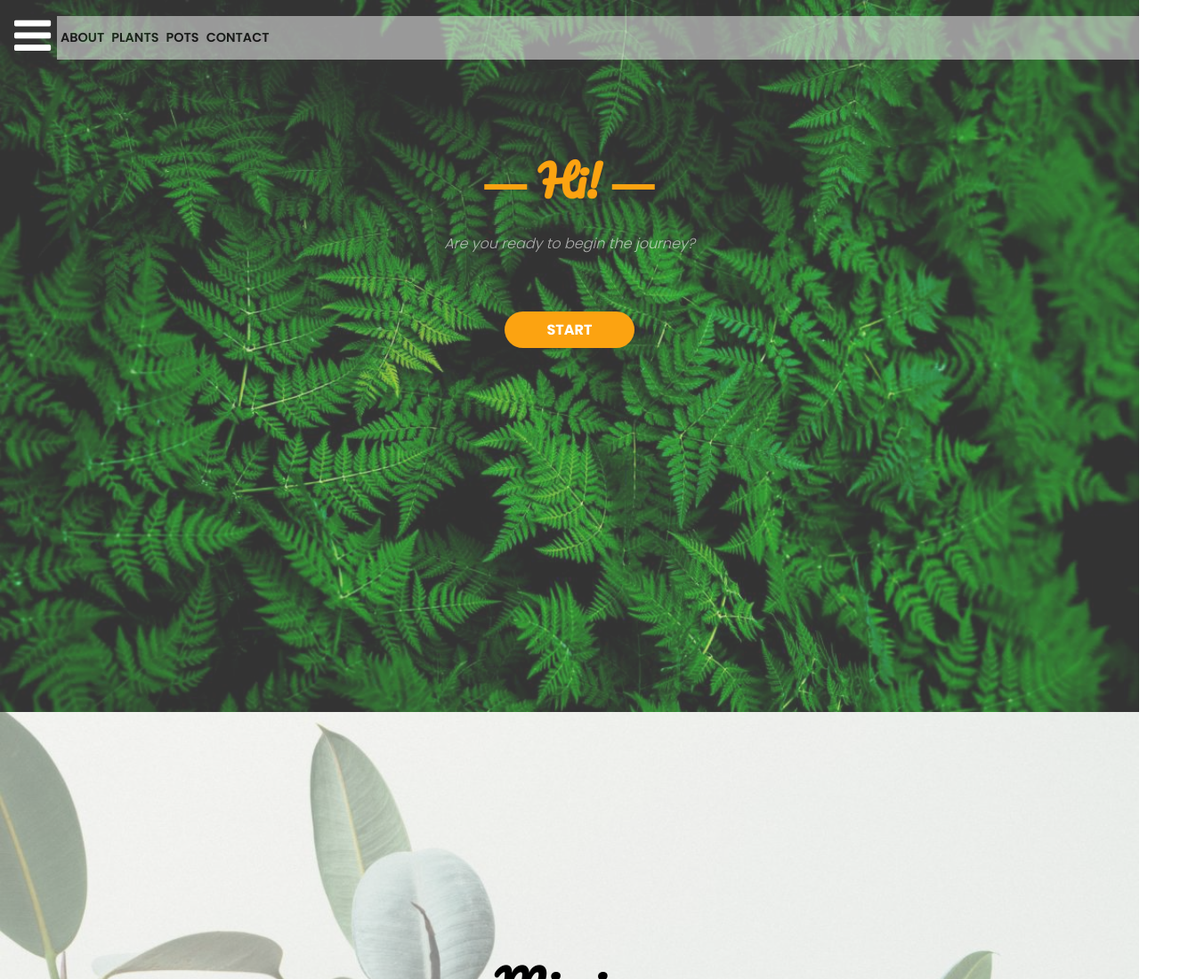
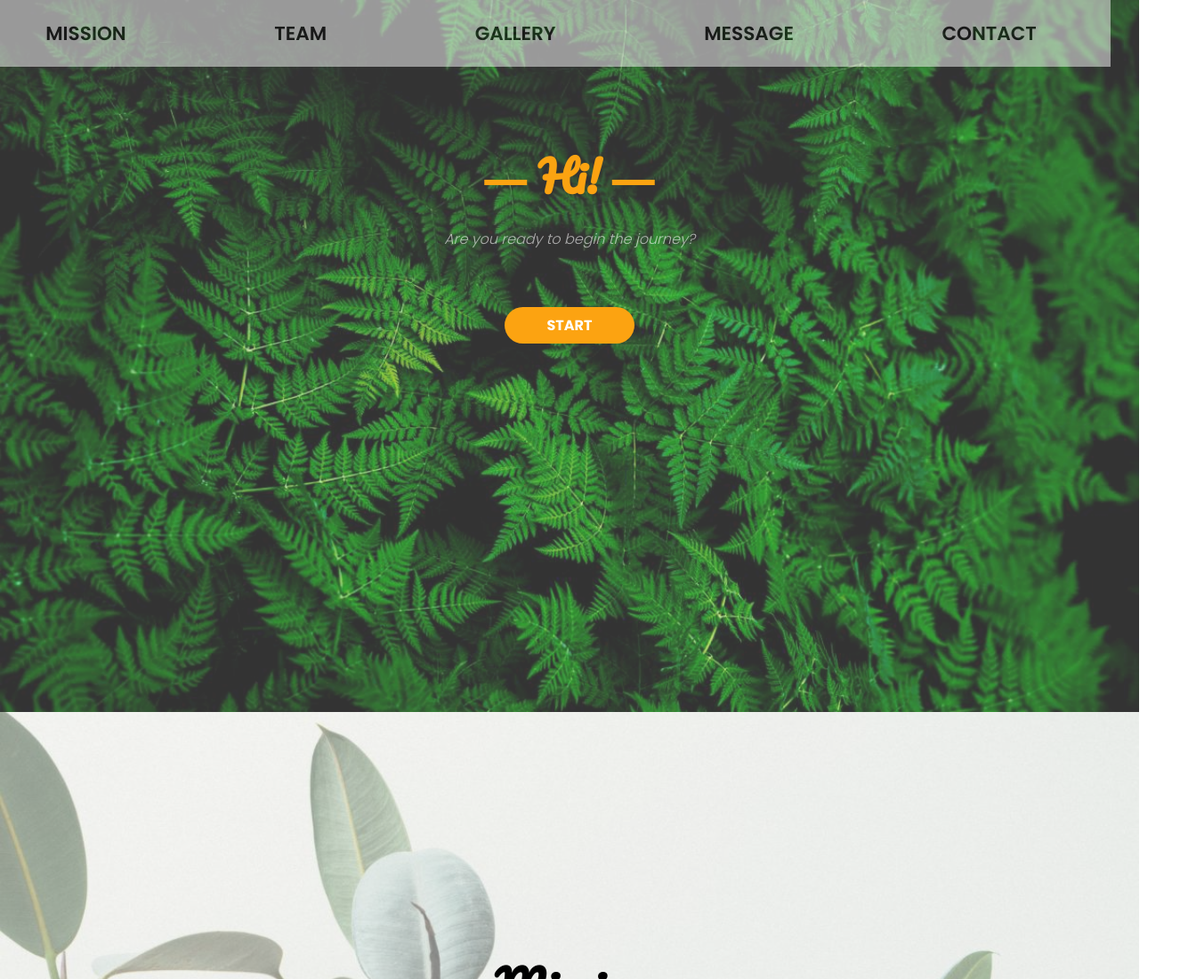
Before and after one commit to vikontrimaite/plantera-design, a plain HTML site: page index.html in a window 1280 px wide. Shown: the top 1100 px of the page at 89% size, 1344 px wide, since content can reach past the window. Drawn offline with Linux system fonts and the light colour scheme.

Commit message:
update menu

```diff
--- a/css/style.css
+++ b/css/style.css
@@ -94,19 +94,27 @@ header {
 .dropdown {
     position: relative;
     display: flex;
+    /* justify-content: space-between; */
     /* flex-direction: row; */
     /* width: 100wh; */
   }
 
 .dropdown-content {
     display: none;
+    /* display: flex; */
+    /* justify-content: space-between; */
     position: absolute;
     top: 1.1rem;
     left: 4rem;
+    /* padding: .2rem; */
+    /* font-size: .5rem; */
     /* left: 50px; */
     /* min-width: 100vw; */
-    width: 100vw;
-    z-index: 1;
+    /* width: 100vw; */
+    /* min-width: 81%; */
+    width: calc(100vw - 5.5rem);
+    max-width: 768px;
+    /* z-index: 1; */
     overflow: hidden;
     background-color: white;
     /* border-radius: .5rem; */
@@ -118,23 +126,24 @@ header {
     /* justify-content: space-between; */
     text-decoration: none;
     color: black;
-    font-size: .9rem;
-    line-height: 1.5rem;
+    font-size: .6rem;
+    /* line-height: 1.5rem; */
     text-transform: uppercase;
     font-weight: 600;
-    padding: .8rem .25rem .8rem .25rem;
+    padding: .8rem .2rem;
     /* text-align: center; */
 
     /* text-align: right; */
 }
 
 .dropdown-content a:hover {
-    background-color: #fca311;;
+    border-bottom: solid 2px black;
 }
 
 .dropdown:hover .dropdown-content {
     display: flex;
     flex-direction: row;
+    justify-content: space-between;
 }
 
 /* HERO TEXT */
@@ -392,7 +401,7 @@ header {
 
 .plant-name {
     position: absolute;
-    bottom: -1rem;
+    bottom: 0;
     text-align: center;
     background-color: white;
     opacity: 0.3;
@@ -662,3 +671,47 @@ textarea:focus {
     font-style: italic;
     font-size: .7rem;
 }
+
+@media only screen and (min-width : 768px) {
+    /* SHOW FULL MENU WITHOUT DROPDOWN */
+    .fa-bars::before {
+        display: none;
+    }
+
+    .dropdown-content  {
+        display: flex;
+        justify-content: space-between;
+        position: relative;
+        top: 0;
+        left: -2em;
+        padding: .5rem 5rem;
+        min-width: 100%;
+        /* opacity: 1; */
+        /* background-color: transparent; */
+        color: white;
+        /* text-align: center; */
+        /* text-decoration: none; */
+        color: inherit;
+        /* font-size: 2rem; */
+        /* padding: .75rem .5rem; */
+        /* color: inherit; */
+        /* margin-top: 1.25rem; */
+        /* font-size: 5rem/; */
+    }
+
+    .dropdown-content a {
+         /* .dropdown-content */
+         font-size: 1.35rem;
+         /* color: white; */
+    }
+
+    .dropdown-content a:hover {
+        /* font-size: 110%; */
+        /* color: #9A0011; */
+    }
+
+    .dropdown:hover .dropdown-content {
+        /* display: flex; */
+        font-size: 2rem;
+    }
+}
--- a/index.html
+++ b/index.html
@@ -20,9 +20,10 @@
             <nav class="dropdown">
                 <div class="fa fa-bars dropbtn"></div>
                 <div class="dropdown-content">
-                    <a href="#" class="nav-item">About</a>
-                    <a href="#" class="nav-item">Plants</a>
-                    <a href="#" class="nav-item">Pots</a>
+                    <a href="#" class="nav-item">Mission</a>
+                    <a href="#" class="nav-item">Team</a>
+                    <a href="#" class="nav-item">Gallery</a>
+                    <a href="#" class="nav-item">Message</a>
                     <a href="#" class="nav-item">Contact</a>
                 </div>
              </nav>
```
